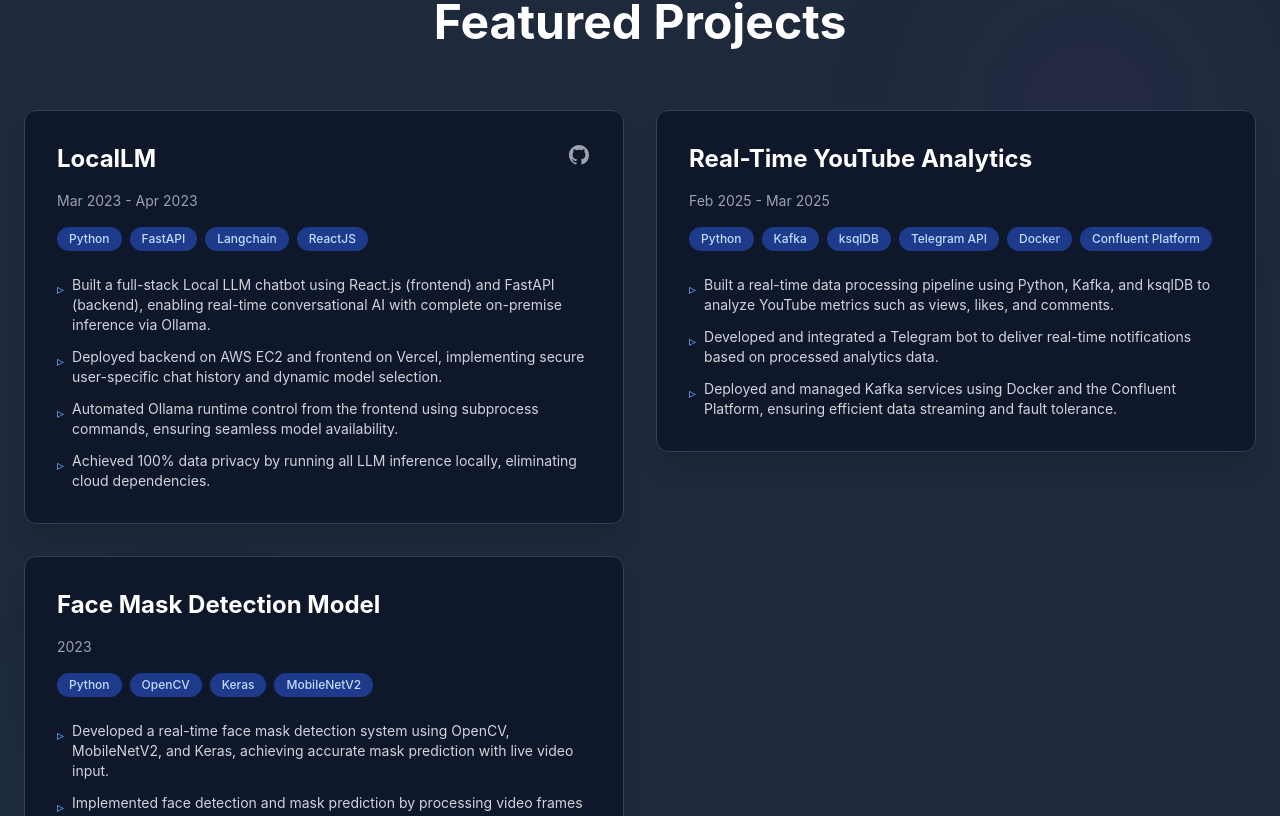
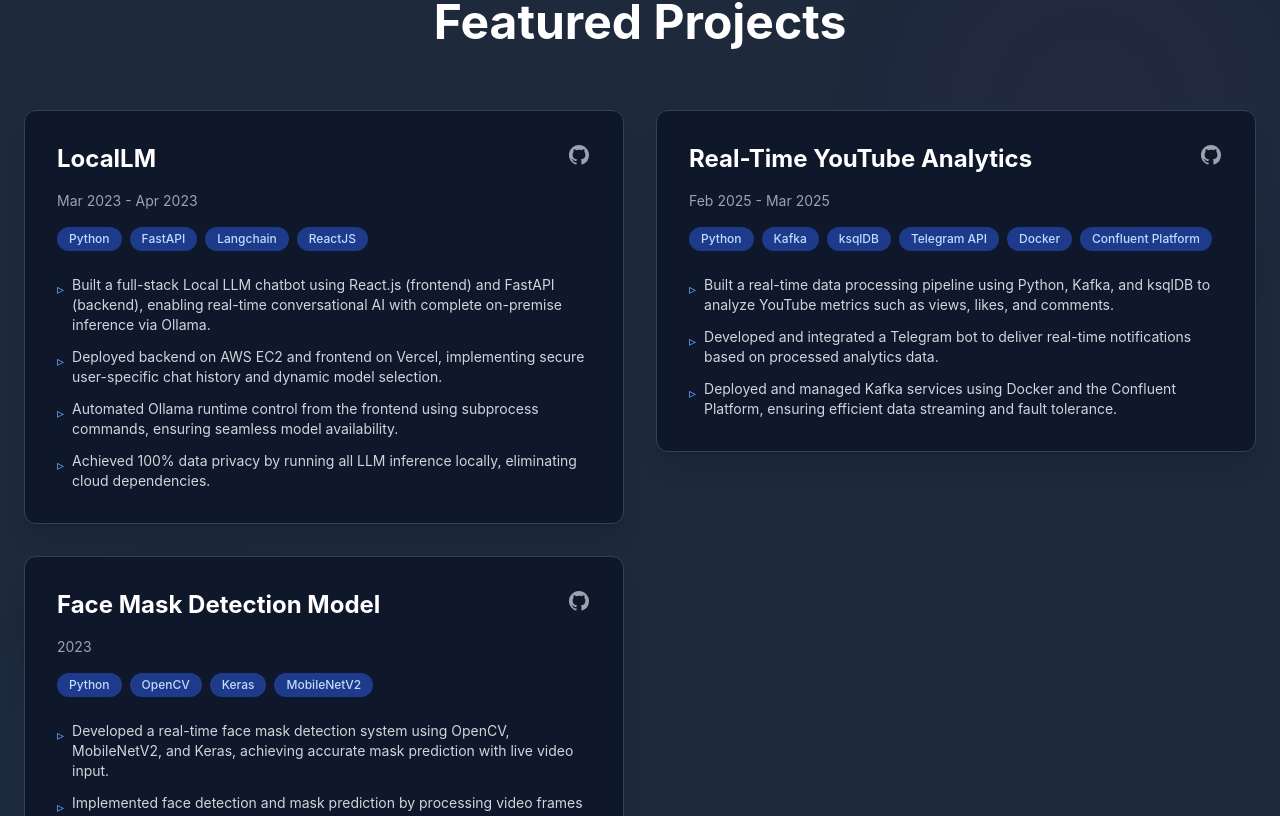
Before and after one commit to biswajeet0192/portfolio-v3, a React (Vite) app: page / in a window 1280 px wide. Shown: the part 3344-4160 px from the top of the page. Built offline with nearby package versions, Linux system fonts and the light colour scheme; the HTML template or start-up script is replaced by a standard one.

Commit message:
project git add up

```diff
--- a/src/components/Projects.jsx
+++ b/src/components/Projects.jsx
@@ -12,7 +12,7 @@
         "Automated Ollama runtime control from the frontend using subprocess commands, ensuring seamless model availability.",
         "Achieved 100% data privacy by running all LLM inference locally, eliminating cloud dependencies."
       ],
-      github: "https://github.com/biswajeet0192",
+      github: "https://github.com/biswajeet0192/locallm",
       featured: true
     },
     {
@@ -24,6 +24,7 @@
         "Developed and integrated a Telegram bot to deliver real-time notifications based on processed analytics data.",
         "Deployed and managed Kafka services using Docker and the Confluent Platform, ensuring efficient data streaming and fault tolerance."
       ],
+      github: "https://github.com/biswajeet0192/YoutubeAnalytics",
       featured: true
     },
     {
@@ -34,7 +35,9 @@
         "Developed a real-time face mask detection system using OpenCV, MobileNetV2, and Keras, achieving accurate mask prediction with live video input.",
         "Implemented face detection and mask prediction by processing video frames and applying a pre-trained deep learning model.",
         "Optimized real-time video processing to detect and label mask compliance, utilizing OpenCV for efficient image handling."
-      ]
+      ],
+      github: "https://github.com/biswajeet0192/face-mask-detection-model",
+      featured: true
     }
   ];
 
```
